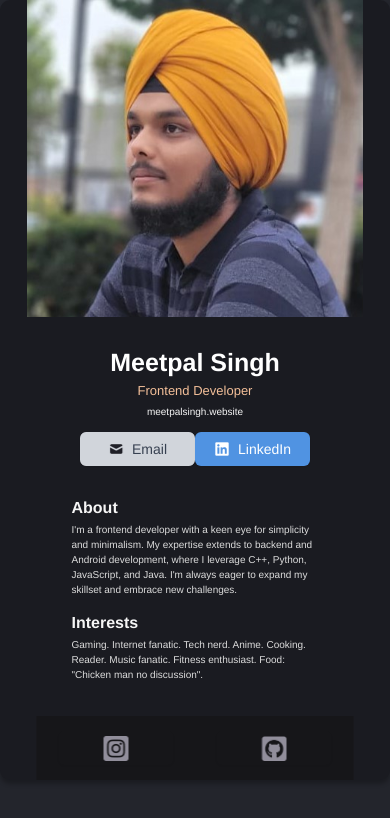
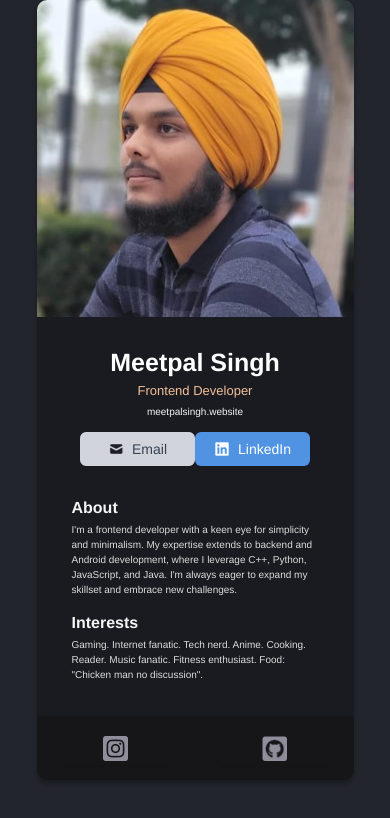
Before and after one commit to meetpal0001/Business-Card, a React (Create React App) app: page / in a window 390 px wide. Shown: the top 818 px of the page. Built offline with nearby package versions, Linux system fonts and the light colour scheme.

Commit message:
version 5

```diff
--- a/src/App.css
+++ b/src/App.css
@@ -48,6 +48,5 @@
 @media only screen and (max-width: 640px) {
   .App{
     margin: 0%;
-    width: 100vw;
   }
 }
--- a/src/styles.css
+++ b/src/styles.css
@@ -8,6 +8,7 @@ body {
 }
 
 .profilePic {
+    transform: translateX(-15px);
     height: 317px;
 }
 
@@ -118,17 +119,3 @@ p {
     width: 25px;
     height: 25px;
 }
-
-@media only screen and (min-width: 641px) {
-    .profilePic{
-    transform: translateX(-15px);
-    }
-}
-
-@media only screen and (max-width: 640px) {
-    #footer{
-        width: 317px;
-        margin-left:50%;
-        transform: translateX(-50%);
-    }
-  }
```
